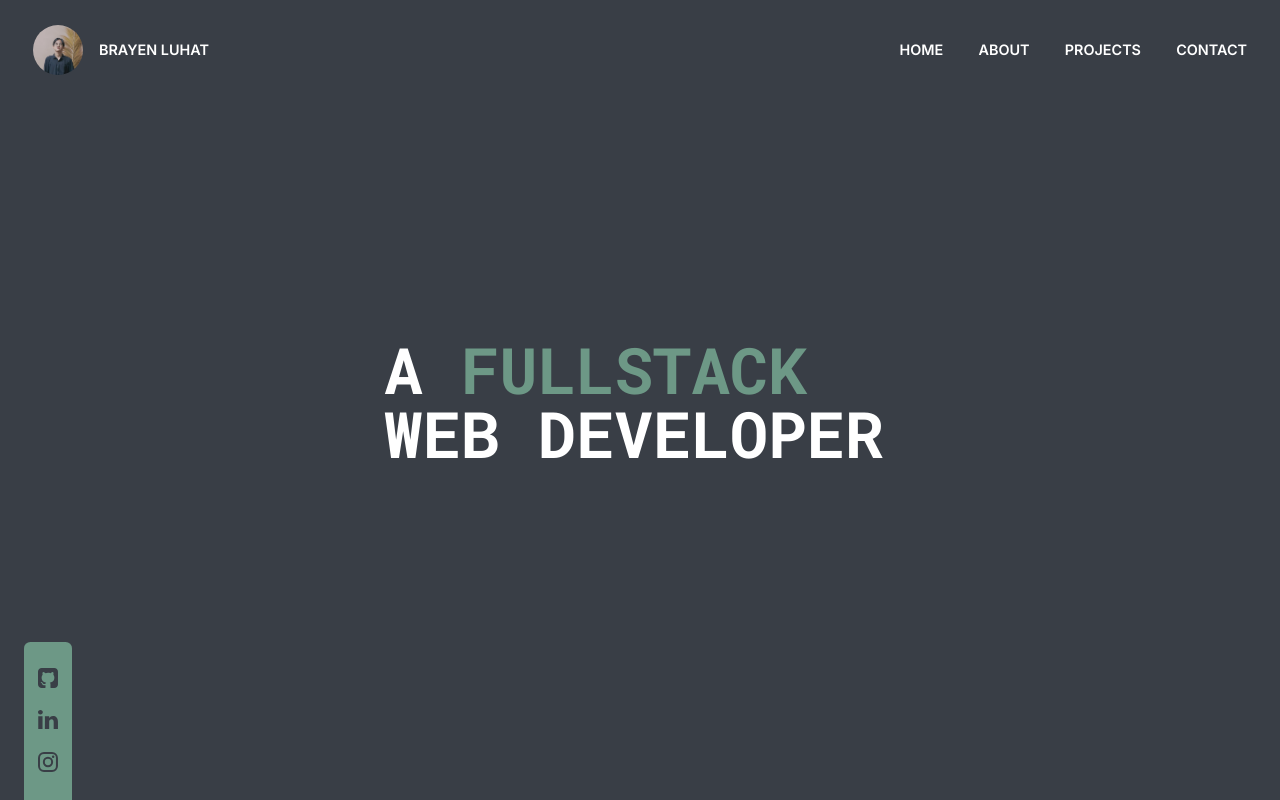
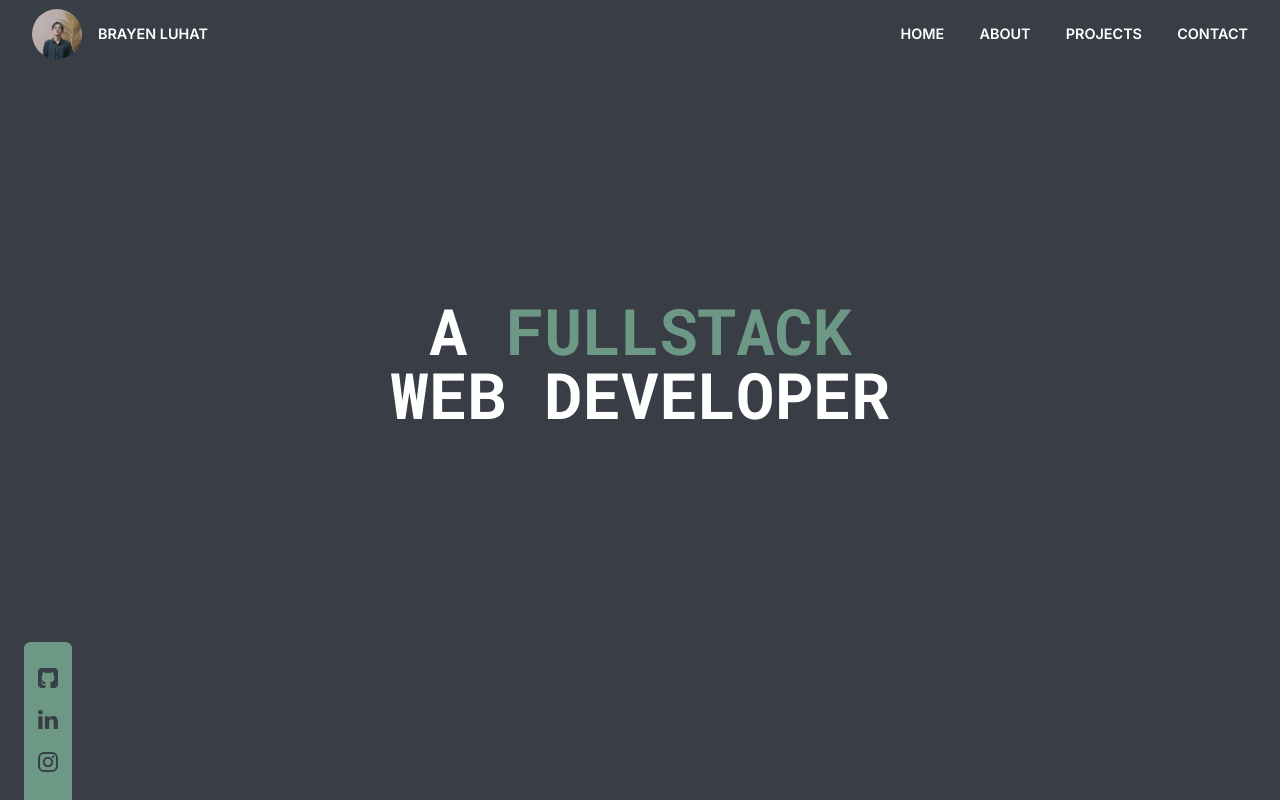
Before and after one commit to brayenid/bryn-web, a Vue app in the folder brayenweb/: page / in a window 1280 px wide. Shown: the top 800 px of the page. Built offline with nearby package versions, Linux system fonts and the light colour scheme.

Commit message:
Edit header nav

```diff
--- a/brayenweb/src/components/HeaderSection.vue
+++ b/brayenweb/src/components/HeaderSection.vue
@@ -49,7 +49,7 @@ header {
   text-transform: uppercase;
   box-sizing: border-box;
   padding: 1rem;
-  transform: translateY(-1.8rem);
+  text-align: center;
 }
 .jumbo span {
   color: var(--mainColor);
@@ -72,11 +72,11 @@ header {
 }
 @media screen and (min-width: 400px) {
   .jumbo h1 {
-    font-size: 2.5rem;
+    font-size: 3rem;
     width: 25.49rem;
   }
 }
-@media screen and (min-width: 600px) {
+@media screen and (min-width: 700px) {
   .jumbo h1 {
     font-size: 4rem;
     width: 34rem;
--- a/brayenweb/src/components/NavMenu.vue
+++ b/brayenweb/src/components/NavMenu.vue
@@ -1,7 +1,7 @@
 <template>
   <nav data-aos="fade-down" data-aos-delay="100">
     <div class="left">
-      <img width="50" height="50" src="@/assets/bryn.webp" alt="bryn" />
+      <img src="@/assets/bryn.webp" alt="bryn" />
       <h1>Brayen Luhat</h1>
     </div>
     <div class="right">
@@ -49,11 +49,15 @@ nav {
   font-family: 'Inter', sans-serif;
   box-sizing: border-box;
   position: relative;
-  padding: 9px;
+  padding: 5px 2rem;
   text-transform: uppercase;
   z-index: 40;
   font-size: 0.9rem;
   font-weight: 600;
+  position: fixed;
+  background-color: var(--backgroundColor);
+  top: 0;
+  left: 0;
 }
 .left {
   display: flex;
@@ -65,11 +69,13 @@ nav {
 }
 .left img {
   border-radius: 50%;
+  height: 40px;
+  width: 40px;
 }
 .menuList {
   position: absolute;
   left: 0;
-  top: 4.1rem;
+  top: 3.7rem;
   width: 100%;
   background-color: #333;
   display: flex;
@@ -100,7 +106,7 @@ nav {
   gap: 0.4rem;
   justify-content: center;
   align-items: center;
-  transform: scale(0.8) translateY(-3px);
+  transform: scale(0.7) translateY(-3px);
 }
 input[type='checkbox'] {
   -webkit-appearance: none;
@@ -150,12 +156,15 @@ input[type]:checked ~ span.middle {
   opacity: 0;
 }
 @media screen and (min-width: 700px) {
+  nav {
+    padding: 9px 2rem;
+  }
   .menuList {
     position: static;
     flex-direction: row;
     transform: translateX(0);
     padding: 0;
-    background-color: var(--backgroundColor);
+    background-color: transparent;
     opacity: 1;
   }
   .menuList li a {
@@ -167,6 +176,11 @@ input[type]:checked ~ span.middle {
   .left h1 {
     display: block;
     color: white;
+  }
+  .left img {
+    border-radius: 50%;
+    height: 50px;
+    width: 50px;
   }
 }
 </style>
```
